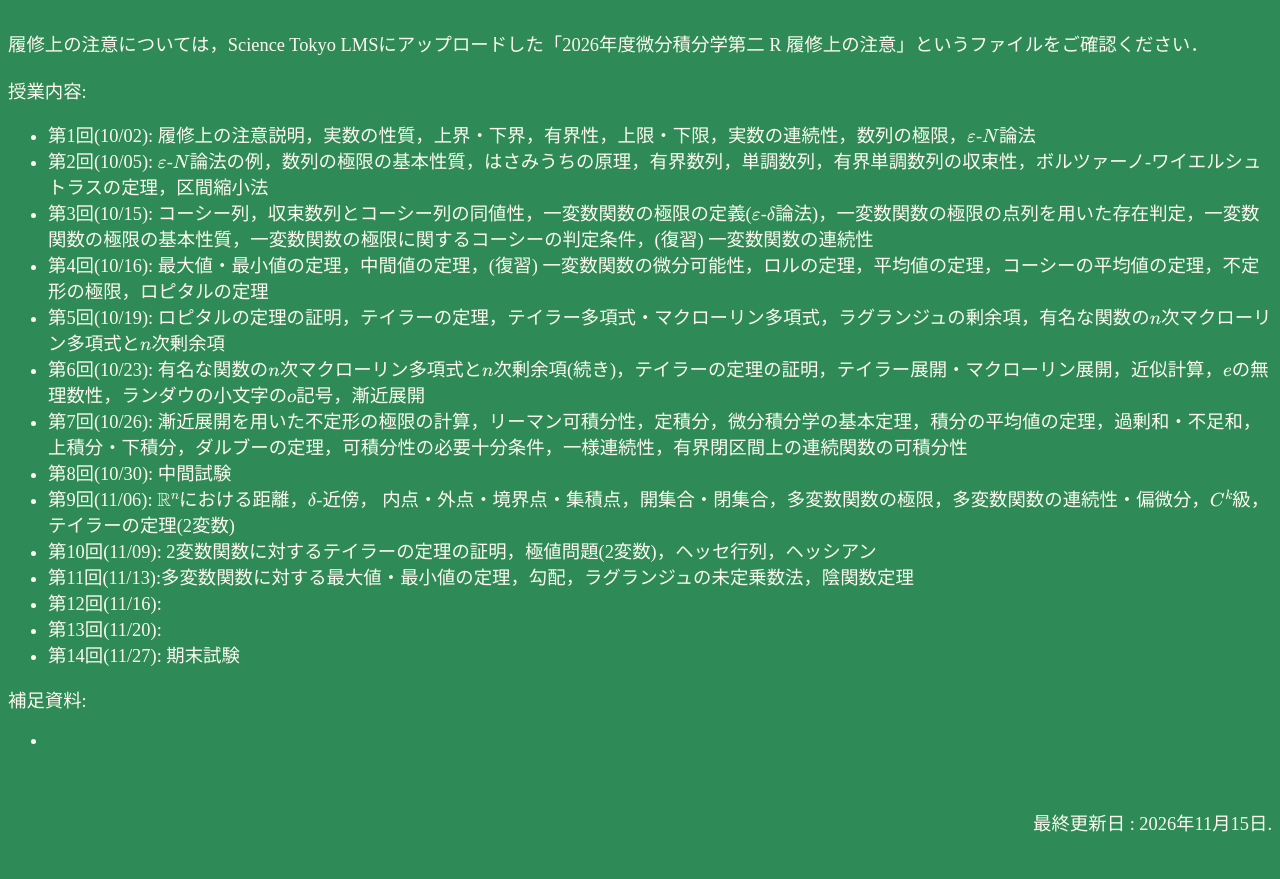
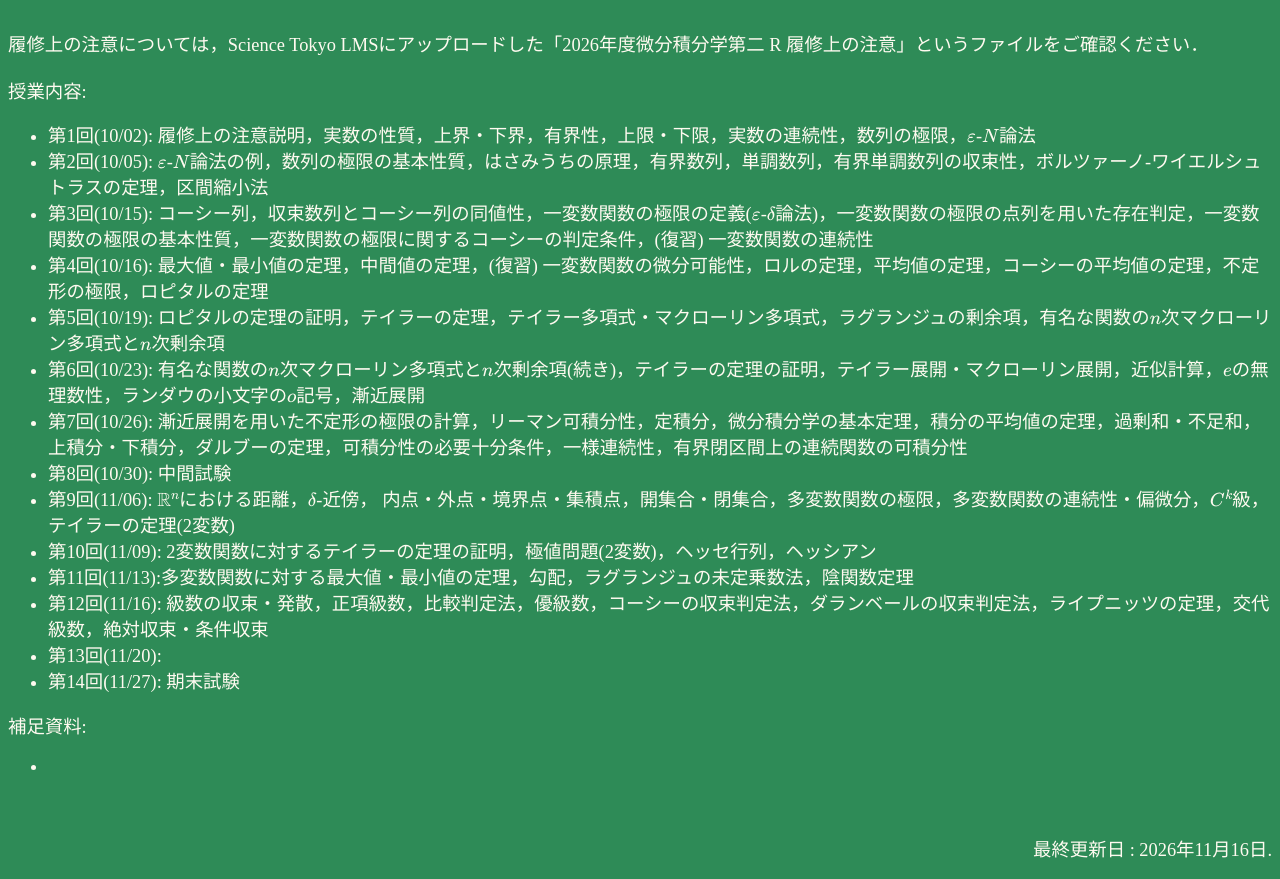
Before and after one commit to HironoriOya/HironoriOya.github.io, a plain HTML site: page Teaching/calculusII2026_3q.html in a window 1280 px wide. Shown: the part 68-947 px from the top of the page. Before the commit the page ends 921 px from the top, so only its background shows below. Drawn offline with nearby package versions, Linux system fonts and the light colour scheme; some packages are replaced by stand-ins of ours.

Commit message:
Update calculusII2026_3q.html

```diff
--- a/Teaching/calculusII2026_3q.html
+++ b/Teaching/calculusII2026_3q.html
@@ -59,7 +59,7 @@
 		第11回(11/13):多変数関数に対する最大値・最小値の定理，勾配，ラグランジュの未定乗数法，陰関数定理
 	</li>
 	<li>
-		第12回(11/16):
+		第12回(11/16): 級数の収束・発散，正項級数，比較判定法，優級数，コーシーの収束判定法，ダランベールの収束判定法，ライプニッツの定理，交代級数，絶対収束・条件収束
 	</li>
 	<li>
 		第13回(11/20):
@@ -75,7 +75,7 @@
 </ul>
 <br>
 <p style="text-align: right">
-最終更新日 : 2026年11月15日.
+最終更新日 : 2026年11月16日.
 </p>
 
 
```
